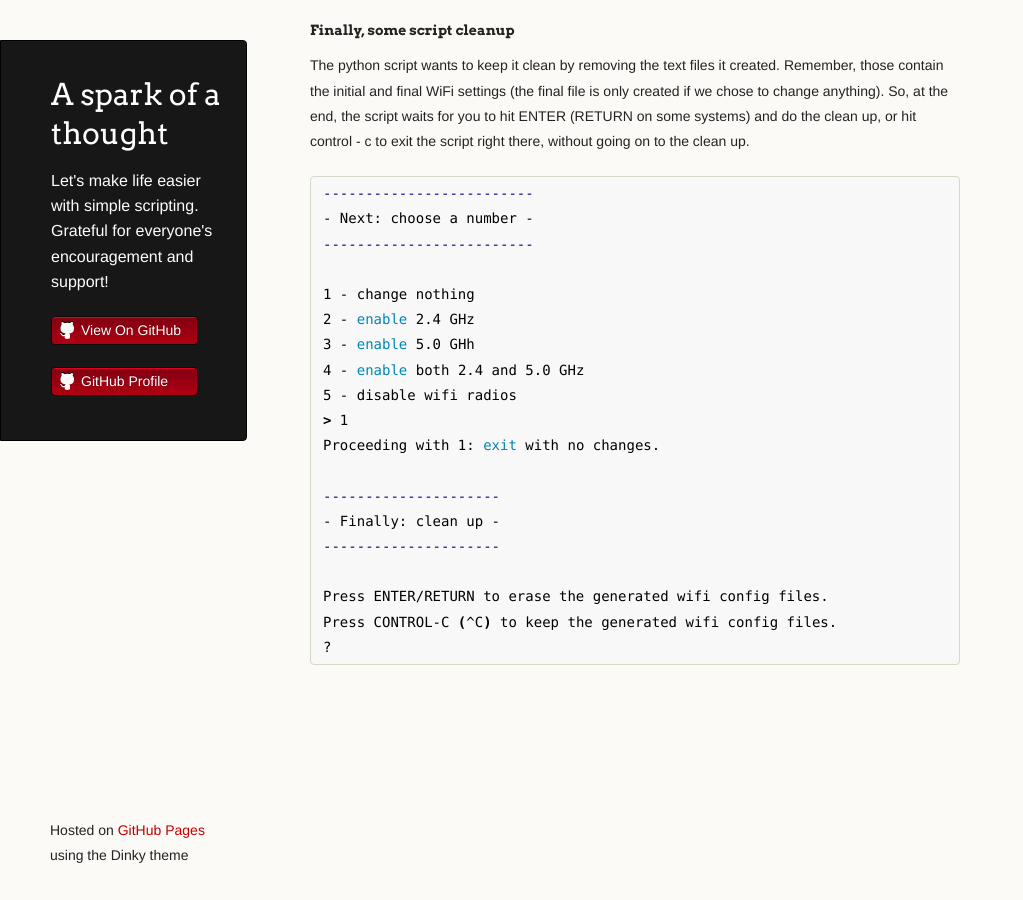
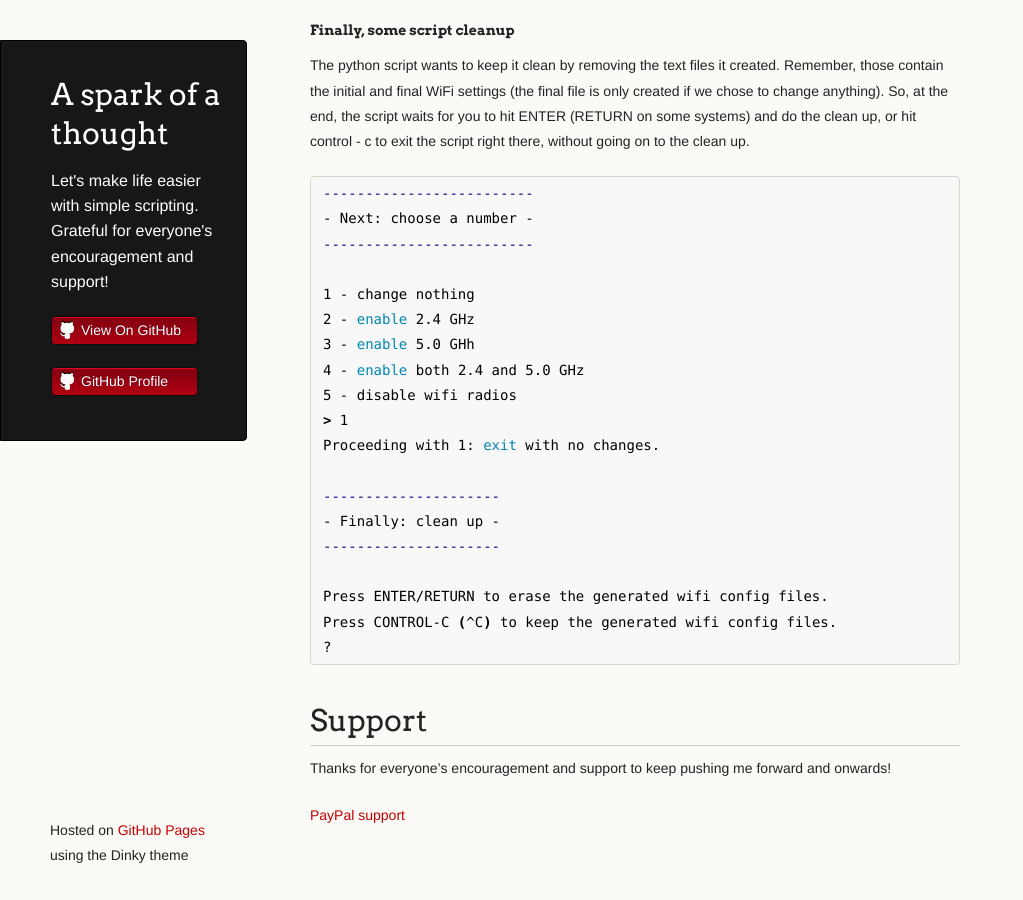
Before and after one commit to verityj/verityj.github.io, a Jekyll site: the page built from docs/index.md, in a window 1280 px wide and 900 px high, scrolled down 3981 px. Shown: the whole window, without its empty margins (0-1023 px from the left). Built offline with Jekyll 4.4.1, drawn with Linux system fonts in a browser that asks for light colours; our own code applies the rules of GitHub Pages for plain Markdown files.

Commit message:
Add files via upload

````diff
--- a/docs/index.md
+++ b/docs/index.md
@@ -158,3 +158,9 @@ Press ENTER/RETURN to erase the generated wifi config files.
 Press CONTROL-C (^C) to keep the generated wifi config files.
 ?
 ```
+
+# Support
+
+Thanks for everyone's encouragement and support to keep pushing me forward and onwards!
+
+[PayPal support](https://www.paypal.com/donate/?hosted_button_id=D2SU4GD8PEXCW)
````
